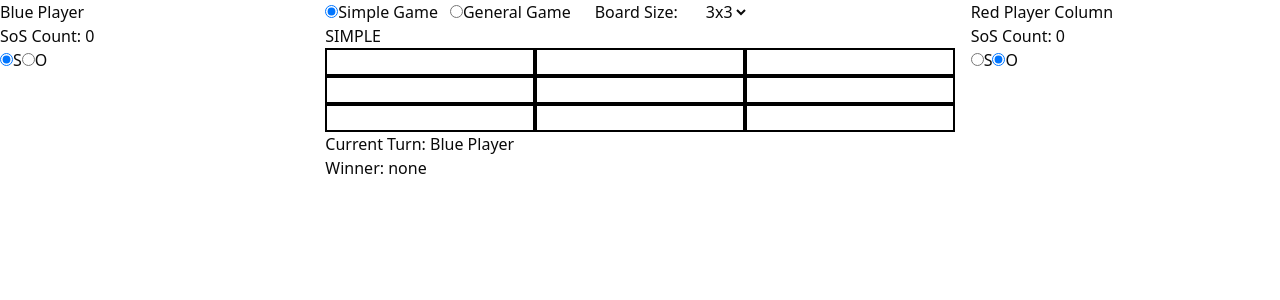
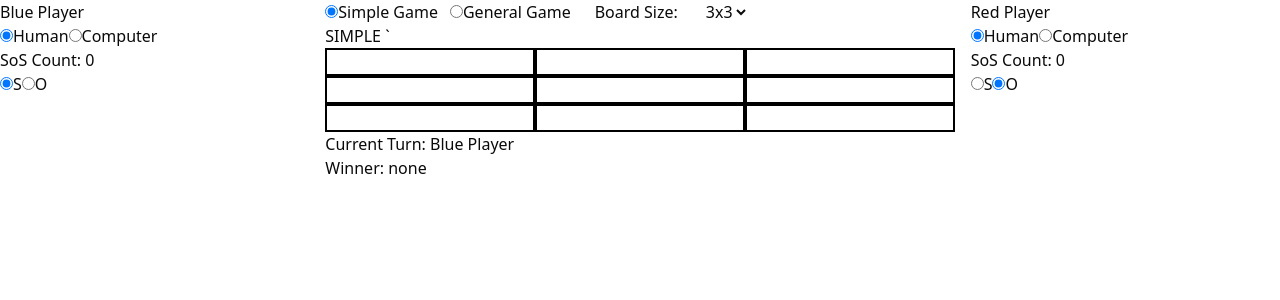
Before and after one commit to BDuong0/sos-game, a React (Vite) app: page / in a window 1280 px wide. Shown: the top 300 px of the page. Built offline with nearby package versions, Linux system fonts and the light colour scheme.

Commit message:
feat(App.tsx): Create selectPlayerType()
This function selects the player type that Blue Player is and the player
type that the Red Player is. Depending on what type of player (human or
computer) each player is affects how each player implements making a valid
move.

```diff
--- a/src/App.tsx
+++ b/src/App.tsx
@@ -2,7 +2,7 @@ import { ChangeEvent, RefObject, useRef, useState } from "react";
 import SoSBoard from "./components/SoSBoard";
 import ThreeColumnLayout from "./components/ThreeColumnLayout";
 import { GeneralSoSGame, SimpleSoSGame } from "./features/sosGame";
-import { Player } from "./features/player";
+import { ComputerPlayer, Player } from "./features/player";
 
 const BOARD_SIZES = [
   [3, 3],
@@ -13,27 +13,36 @@ const BOARD_SIZES = [
   [8, 8],
 ];
 
-const bluePlayer = new Player("Blue Player", "S");
-const redPlayer = new Player("Red Player", "O");
+let bluePlayer = new Player("Blue Player", "S");
+let redPlayer = new Player("Red Player", "O");
+let sosPlayers = [bluePlayer, redPlayer]
 
-let sosGame = new SimpleSoSGame([bluePlayer, redPlayer], 3, 3, bluePlayer);
+const simpleSoSGame = new SimpleSoSGame(sosPlayers, 3, 3, bluePlayer);
+const generalSoSGame = new GeneralSoSGame(sosPlayers, 3, 3, bluePlayer)
+let sosGameToRender: SimpleSoSGame | GeneralSoSGame = simpleSoSGame
 
 function App() {
-  const [displayedSize, setDisplayedSize] = useState(sosGame.board.size);
-  const [displayedPlayersTurn, setDisplayedPlayersTurn] = useState(sosGame.getWhoseTurnIsIt().getPlayerName(),);
+  const [displayedSize, setDisplayedSize] = useState(simpleSoSGame.board.size);
+  const [displayedPlayersTurn, setDisplayedPlayersTurn] = useState(simpleSoSGame.getWhoseTurnIsIt().getPlayerName(),);
   const [redPlayerSoSCount, setRedPlayerSoSCount] = useState(redPlayer.sosCount,);
   const [bluePlayerSoSCount, setBluePlayerSoSCount] = useState(redPlayer.sosCount,);
   const [displayWinner, setDisplayedWinner] = useState<undefined | Player>(undefined);
   const [renderGameMode, setRenderedGameMode] = useState<string>("SIMPLE")
+  const [renderPlayer, setRenderPlayer] = useState<boolean>(true)
+  const cellComponents = useRef<HTMLDivElement>(null)
 
-  const bluePlayerSymbolInput = {
-    ref: useRef<HTMLFormElement>(null),
-    inputName: "blue-player-symbol",
+  const bluePlayerInput = {
+    symbolRef: useRef<HTMLFormElement>(null),
+    playerTypeRef: useRef<HTMLFormElement>(null),
+    symbolInputName: "blue-player-symbol",
+    playerTypeInputName: "blue-player-type"
   };
 
-  const redPlayerSymbolInput = {
-    ref: useRef<HTMLFormElement>(null),
-    inputName: "red-player-symbol",
+  const redPlayerInput = {
+    symbolRef: useRef<HTMLFormElement>(null),
+    playerTypeRef: useRef<HTMLFormElement>(null),
+    symbolInputName: "red-player-symbol",
+    playerTypeInputName: "red-player-type"
   };
 
   const gameModeInput = useRef<HTMLFormElement>(null);
@@ -42,67 +51,80 @@ function App() {
     setDisplayedPlayersTurn(nextPlayerTurn.getPlayerName());
   };
 
-  const selectPlayerSymbol = (
-    playerSymbolInput: {
-      ref: RefObject<HTMLFormElement | null>;
-      inputName: string;
-    },
-    player: Player,
-  ) => {
-    if (playerSymbolInput.ref.current) {
-      const selectedPlayerSymbol = playerSymbolInput.ref.current.querySelector(
-        `input[name="${playerSymbolInput.inputName}"]:checked`,
-      ) as HTMLInputElement;
+  const selectPlayerSymbol = (playerInput: {symbolRef: RefObject<HTMLFormElement | null>; symbolInputName: string;}, player: Player,) => {
+    if (playerInput.symbolRef.current) {
+      const selectedPlayerSymbol = playerInput.symbolRef.current.querySelector(`input[name="${playerInput.symbolInputName}"]:checked`,) as HTMLInputElement;
       player.setPlayerSymbol(selectedPlayerSymbol.value);
     }
   };
 
+  const selectPlayerType = (playerInput: {playerTypeRef: RefObject<HTMLFormElement | null>; playerTypeInputName: string;}, player: Player) => {
+    if (playerInput.playerTypeRef.current) {
+      const selectedPlayerType = playerInput.playerTypeRef.current.querySelector(`input[name="${playerInput.playerTypeInputName}"]:checked`,) as HTMLInputElement;
+
+      if (selectedPlayerType.value == "HUMAN") {
+        console.log("HUMAN selected")
+        player = new Player(player.getPlayerName(), player.getPlayerSymbol())
+      } else if(selectedPlayerType.value == "COMPUTER") {
+        if(playerInput.playerTypeInputName == bluePlayerInput.playerTypeInputName) {
+          bluePlayer = new ComputerPlayer(
+            player.getPlayerName(),
+            player.getPlayerSymbol(),
+            true,
+            sosGameToRender,
+            cellComponents,
+            [setBluePlayerSoSCount, setRedPlayerSoSCount],
+            switchDisplayedPlayersTurn,
+            setDisplayedWinner
+          )
+
+          sosPlayers = [bluePlayer, redPlayer]
+
+          sosGameToRender.setPlayers(sosPlayers)
+        } else {
+          redPlayer = new ComputerPlayer(
+            player.getPlayerName(),
+            player.getPlayerSymbol(),
+            true,
+            sosGameToRender,
+            cellComponents,
+            [setBluePlayerSoSCount, setRedPlayerSoSCount],
+            switchDisplayedPlayersTurn,
+            setDisplayedWinner
+          )
+
+          sosPlayers = [bluePlayer, redPlayer]
+
+          sosGameToRender.setPlayers(sosPlayers)
+        }
+      }
+
+      setTimeout(() => {
+        console.log('sosGame from App.tsx')
+        console.log(sosGameToRender)
+        setRenderPlayer((prevValue) => !prevValue)
+      }, 1000)
+    }
+  }
+
   const selectBoardSize = (e: ChangeEvent<HTMLSelectElement>) => {
     const boardSize = Number(e.target.value);
+    simpleSoSGame.board.setBoardSize(boardSize, boardSize)
+    generalSoSGame.board.setBoardSize(boardSize, boardSize)
 
-    if (gameModeInput.current) {
-      const selectedGameMode = gameModeInput.current.querySelector(
-        `input[name="game-mode"]:checked`,
-      ) as HTMLInputElement;
+    setTimeout(() => {setDisplayedSize([boardSize, boardSize])}, 1000)
 
-      if (selectedGameMode.value == "SIMPLE") {
-        sosGame = new SimpleSoSGame(
-          [bluePlayer, redPlayer],
-          boardSize,
-          boardSize,
-          bluePlayer,
-        );
-      } else if (selectedGameMode.value == "GENERAL") {
-        sosGame = new GeneralSoSGame(
-          [bluePlayer, redPlayer],
-          boardSize,
-          boardSize,
-          bluePlayer,
-        );
-      }
-    }
-    setDisplayedSize([boardSize, boardSize]);
   };
 
   const selectGameMode = (e: ChangeEvent<HTMLInputElement>) => {
     const setGameMode = e.target.value;
 
     if (setGameMode == "SIMPLE") {
-      sosGame = new SimpleSoSGame(
-        [bluePlayer, redPlayer],
-        displayedSize[0],
-        displayedSize[1],
-        bluePlayer,
-      );
-      setRenderedGameMode("SIMPLE")
+      sosGameToRender = simpleSoSGame
+      setTimeout(() => {setRenderedGameMode("SIMPLE")}, 1000)
     } else if (setGameMode == "GENERAL") {
-      sosGame = new GeneralSoSGame(
-        [bluePlayer, redPlayer],
-        displayedSize[0],
-        displayedSize[1],
-        bluePlayer,
-      );
-      setRenderedGameMode("GENERAL")
+      sosGameToRender = generalSoSGame
+      setTimeout(() => {setRenderedGameMode("GENERAL")}, 1000)
     }
   };
 
@@ -111,29 +133,22 @@ function App() {
       <ThreeColumnLayout layoutLevel="root" gap="16px">
         <ThreeColumnLayout.LeftColumn columnPercent={25}>
           <p>Blue Player</p>
+
+          <form ref={bluePlayerInput.playerTypeRef}>
+            <label><input type="radio" name={bluePlayerInput.playerTypeInputName} onChange={() => {selectPlayerType(bluePlayerInput, bluePlayer);}} value="HUMAN" defaultChecked={true}></input>
+              Human
+            </label>
+            <label><input type="radio" name={bluePlayerInput.playerTypeInputName} onChange={() => { selectPlayerType(bluePlayerInput, bluePlayer);}} value="COMPUTER"></input>
+              Computer
+            </label>
+          </form>
+
           <p>SoS Count: {bluePlayerSoSCount}</p>
-          <form ref={bluePlayerSymbolInput.ref}>
-            <label>
-              <input
-                type="radio"
-                name={bluePlayerSymbolInput.inputName}
-                onChange={() => {
-                  selectPlayerSymbol(bluePlayerSymbolInput, bluePlayer);
-                }}
-                value="S"
-                defaultChecked={true}
-              ></input>
+          <form ref={bluePlayerInput.symbolRef}>
+            <label><input type="radio" name={bluePlayerInput.symbolInputName} onChange={() => {selectPlayerSymbol(bluePlayerInput, bluePlayer);}} value="S" defaultChecked={true}></input>
               S
             </label>
-            <label>
-              <input
-                type="radio"
-                name={bluePlayerSymbolInput.inputName}
-                onChange={() => {
-                  selectPlayerSymbol(bluePlayerSymbolInput, bluePlayer);
-                }}
-                value="O"
-              ></input>
+            <label><input type="radio" name={bluePlayerInput.symbolInputName} onChange={() => { selectPlayerSymbol(bluePlayerInput, bluePlayer);}} value="O"></input>
               O
             </label>
           </form>
@@ -180,15 +195,17 @@ function App() {
 
           <div>
             <span className="hidden">{displayedSize}</span>
-            <span>{renderGameMode}</span>
+            <span>{renderGameMode} </span>
+            <span>{renderPlayer == true ? '`' : '*'}</span>
             <SoSBoard
-              sosGame={sosGame}
+              sosGame={sosGameToRender}
               switchDisplayedPlayersTurn={switchDisplayedPlayersTurn}
               setDisplayedPlayersSoSCount={[
                 setBluePlayerSoSCount,
                 setRedPlayerSoSCount,
               ]}
               setDisplayedWinner={setDisplayedWinner}
+              cellComponents={cellComponents}
             />
           </div>
 
@@ -200,30 +217,23 @@ function App() {
         </ThreeColumnLayout.MiddleColumn>
 
         <ThreeColumnLayout.RightColumn columnPercent={25}>
-          <p>Red Player Column</p>
+          <p>Red Player</p>
+
+          <form ref={redPlayerInput.playerTypeRef}>
+            <label><input type="radio" name={redPlayerInput.playerTypeInputName} onChange={() => {selectPlayerType(redPlayerInput, redPlayer);}} value="HUMAN" defaultChecked={true}></input>
+              Human
+            </label>
+            <label><input type="radio" name={redPlayerInput.playerTypeInputName} onChange={() => { selectPlayerType(redPlayerInput, redPlayer);}} value="COMPUTER"></input>
+              Computer
+            </label>
+          </form>
+
           <p>SoS Count: {redPlayerSoSCount}</p>
-          <form ref={redPlayerSymbolInput.ref}>
-            <label>
-              <input
-                type="radio"
-                name={redPlayerSymbolInput.inputName}
-                onChange={() => {
-                  selectPlayerSymbol(redPlayerSymbolInput, redPlayer);
-                }}
-                value="S"
-              ></input>
+          <form ref={redPlayerInput.symbolRef}>
+            <label><input type="radio" name={redPlayerInput.symbolInputName} onChange={() => { selectPlayerSymbol(redPlayerInput, redPlayer)}} value="S" ></input>
               S
             </label>
-            <label>
-              <input
-                type="radio"
-                name={redPlayerSymbolInput.inputName}
-                onChange={() => {
-                  selectPlayerSymbol(redPlayerSymbolInput, redPlayer);
-                }}
-                value="O"
-                defaultChecked={true}
-              ></input>
+            <label><input type="radio" name={redPlayerInput.symbolInputName} onChange={() => { selectPlayerSymbol(redPlayerInput, redPlayer)}} value="O" defaultChecked={true} ></input>
               O
             </label>
           </form>
```
